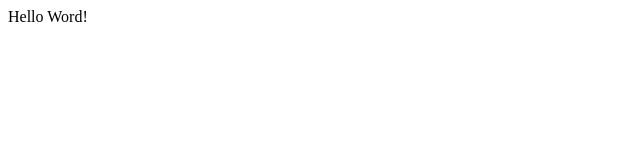
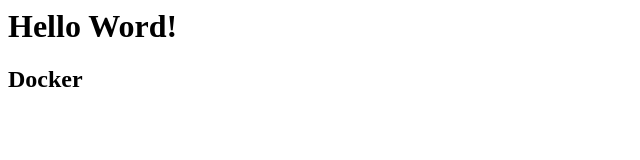
Before and after one commit to fcorrea-kvz/DevOps, a website: page BasicNodeApps/public/index.html in a window 1280 px wide. Shown: the whole page, without its empty margins (0-640 px from the left). Drawn offline with Linux system fonts and the light colour scheme.

```diff
--- a/BasicNodeApps/public/index.html
+++ b/BasicNodeApps/public/index.html
@@ -3,6 +3,7 @@
   <title>Hello Word</title>
  </head>
  <body>
-  Hello Word!
+  <h1>Hello Word!</h1>
+  <h2>Docker</h2>
  </body>
 </html>
```
Also changed, not shown: 3 other files.
